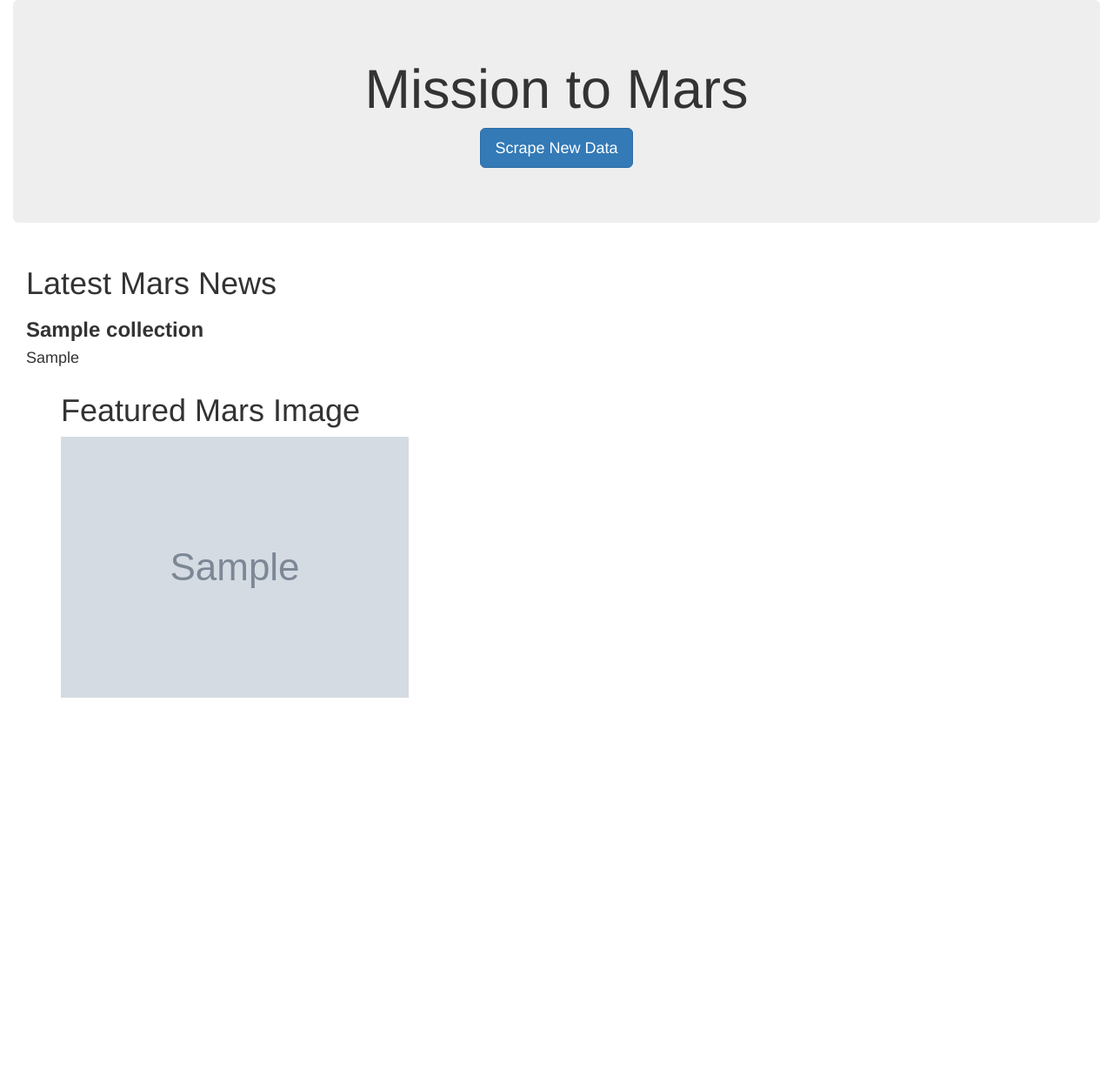
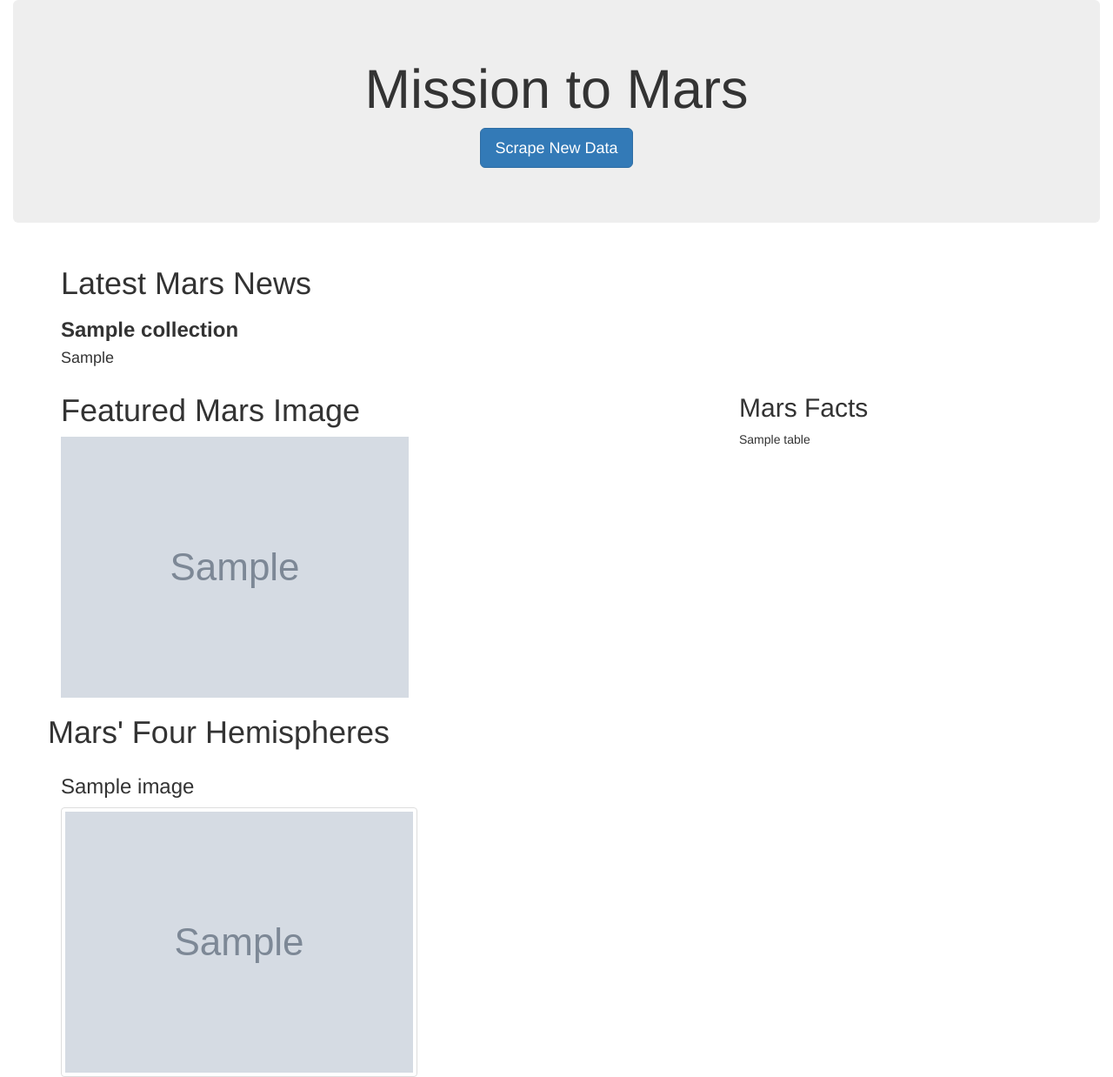
Before and after one commit to HopeNeely/Mission-to-Mars, a Flask app: page / in a window 1280 px wide. Shown: the whole page at 87% size. Before the commit the page ends 802 px from the top, so only its background shows below. Run offline with Flask 2, Linux system fonts and the light colour scheme; grey boxes marked "Sample" are stand-in pictures; a database or web service that is not in the repository returns one stand-in record (values such as "Sample title"); some libraries are stand-ins or nearby versions.

Commit message:
Fixed table and hemisphere images.

```diff
--- a/Missions_to_Mars/scrape_mars.py
+++ b/Missions_to_Mars/scrape_mars.py
@@ -59,11 +59,11 @@ def scrape():
 
     df = tables[0]
 
-    html_table = df.to_html()
+    htmltable = df.to_html(header=False, index=False, classes="table table-bordered")
 
-    html_table.replace('\n', '')
+    htmltable = htmltable.replace('\n', '')
 
-    #df.to_html('table.html')     Don't think I need the table.html. Just the html table string, named html_table.
+    html_table = htmltable.split()
 
 
     # ### Mars Hemispheres
--- a/Missions_to_Mars/templates/index.html
+++ b/Missions_to_Mars/templates/index.html
@@ -15,10 +15,15 @@
       <h1>Mission to Mars</h1>
       <p><a class="btn btn-primary btn-lg" href="/scrape" role="button">Scrape New Data</a></p>
     </div>
-    <div class="container-fluid">
+  </div>
+  <div class="container">
+    <div class="row">
+      <div class="col-md-12">
         <h1>Latest Mars News</h1>
         <h3><strong>{{ space.latest_news_title }}</strong></h3>
         <h4>{{ space.latest_news_paragraph }}</h4>
+      </div>
+    </div>
   </div>
   <div class="container">
     <div class="row">
@@ -26,9 +31,27 @@
         <h1 class="text-left">Featured Mars Image</h1>
         <img src="{{ space.featured_image }}">
       </div>
+      <div class="col-md-4">
+        <h2 class="text-left">Mars Facts</h2>
+        {% for table in space.html_table %}
+        {{ table|safe }}
+
+        {% endfor %}
+      </div>
+    </div>
+  </div>
+  <div class="container">
+    <div class="row">
+      <h1>Mars' Four Hemispheres</h1>
+      {% for image in space.hemisphere_image_urls %}
+      <div class="col-md-6">
+        <h3>{{ image.title }}</h3>
+        <img src="{{ image.img_url }}" class="img-thumbnail" alt="Hemisphere">
+      </div>
+      {% endfor %}
+    </div>
   </div>
 
-    </div>
   <!-- Bootstrap's JS Bundle plugins and Popper
   <script src="https://cdn.jsdelivr.net/npm/bootstrap@5.0.0-beta3/dist/js/bootstrap.bundle.min.js"
     integrity="sha384-JEW9xMcG8R+pH31jmWH6WWP0WintQrMb4s7ZOdauHnUtxwoG2vI5DkLtS3qm9Ekf"
```
Also changed, not shown: Missions_to_Mars/table.html (added, +56 -0 lines), 1 other file. Lines whose indentation alone changed are shown as unchanged.
